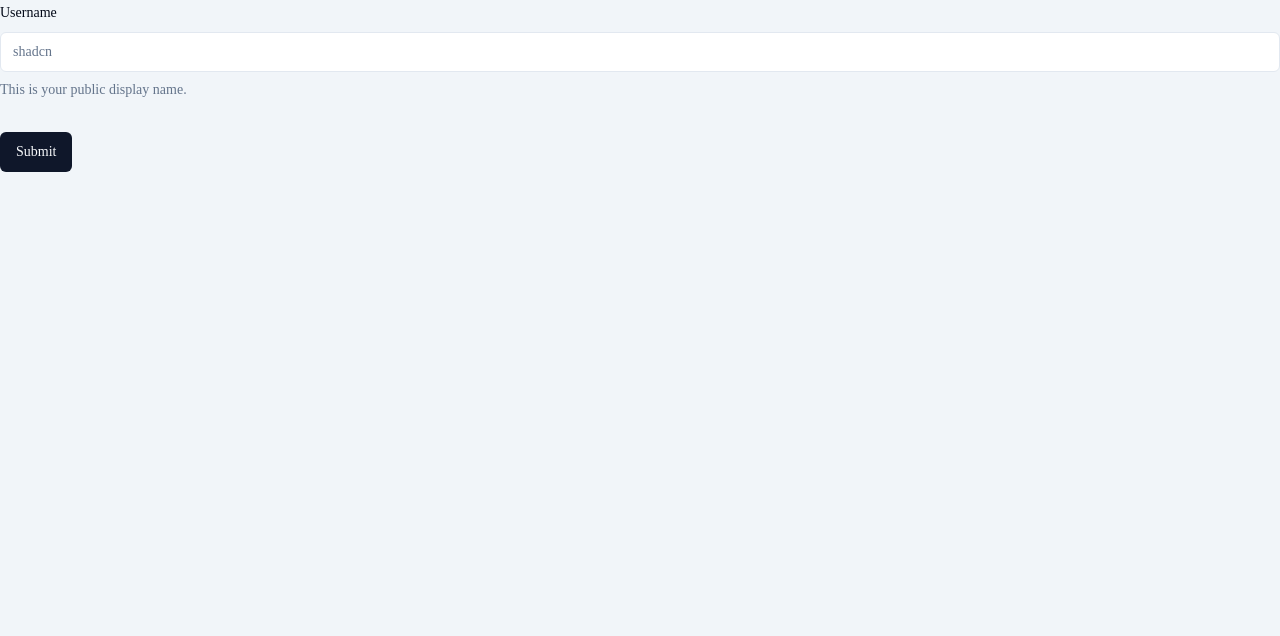
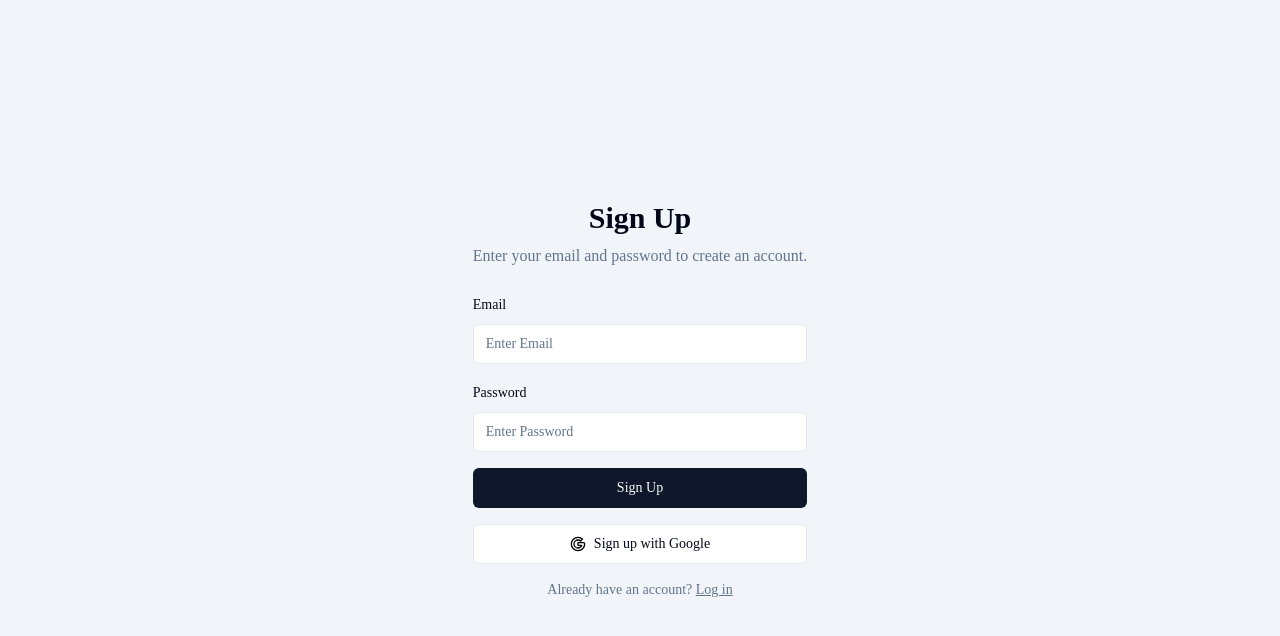
Before and after one commit to pky1341/webchat, a Next.js app: page /sign-up in a window 1280 px wide. Shown: the top 636 px of the page. Built offline with nearby package versions, Linux system fonts and the light colour scheme.

Commit message:
new things

```diff
--- a/package.json
+++ b/package.json
@@ -17,6 +17,7 @@
     "class-variance-authority": "^0.7.0",
     "clsx": "^2.1.1",
     "lucide-react": "^0.397.0",
+    "mongoose": "^8.4.4",
     "next": "14.2.4",
     "next-themes": "^0.3.0",
     "react": "^18",
--- a/src/app/(auth)/sign-up/page.tsx
+++ b/src/app/(auth)/sign-up/page.tsx
@@ -1,7 +1,7 @@
 "use client";
-import { useForm } from 'react-hook-form';
-import { zodResolver } from '@hookform/resolvers/zod';
-import { Button } from '@/components/ui/button';
+import { useForm } from "react-hook-form";
+import { zodResolver } from "@hookform/resolvers/zod";
+import { Button } from "@/components/ui/button";
 import {
     Form,
     FormControl,
@@ -10,55 +10,97 @@ import {
     FormItem,
     FormLabel,
     FormMessage,
-} from "@/components/ui/form"
-import { Input } from '@/components/ui/input';
-import { signUpSchema } from '@/schemas/signUpSchema';
+} from "@/components/ui/form";
+import { Input } from "@/components/ui/input";
+import { signUpSchema } from "@/schemas/signUpSchema";
 import Link from "next/link";
+import { z } from "zod";
 
 export default function SignUpForm() {
-    const form = useForm({
+    const form = useForm<z.infer<typeof signUpSchema>>({
         resolver: zodResolver(signUpSchema),
         defaultValues: {
-            email: '',
-            password: '',
+            email: "",
+            password: "",
         },
     });
 
-    const onSubmit=async ()=>{
+    const onSubmit = async (data: z.infer<typeof signUpSchema>) => {
         try {
-            await form.handleSubmit(onSubmit);
-
+            const res = await fetch('/api/sign-up', {
+                method: 'POST',
+                headers: {
+                    'Content-Type': 'application/json'
+                },
+                body: JSON.stringify(data)
+            });
+            console.log(res);
         } catch (error) {
-            // error logic
+            console.error(error);
         }
-    }
+    };
 
     return (
+        <div className="container flex h-screen justify-center items-center">
+            <div className="mx-auto max-w-[400px] space-y-6">
+                <div className="space-y-2 text-center">
+                    <h1 className="text-3xl font-bold">Sign Up</h1>
+                    <p className="text-muted-foreground">
+                        Enter your email and password to create an account.
+                    </p>
+                </div>
                 <Form {...form}>
-            <form onSubmit={form.handleSubmit(onSubmit)} className="space-y-8">
+                    <form onSubmit={form.handleSubmit(onSubmit)} className="space-y-4">
                         <FormField
                             control={form.control}
                             name="email"
                             render={({ field }) => (
                                 <FormItem>
-                            <FormLabel>Username</FormLabel>
+                                    <FormLabel htmlFor="email">Email</FormLabel>
                                     <FormControl>
-                                <Input placeholder="shadcn" {...field} />
+                                        <Input
+                                            id="email"
+                                            type="email"
+                                            placeholder="Enter Email"
+                                            {...field}
+                                        />
                                     </FormControl>
-                            <FormDescription>
-                                This is your public display name.
-                            </FormDescription>
                                     <FormMessage />
                                 </FormItem>
                             )}
                         />
-                <Button type="submit">Submit</Button>
+                        <FormField
+                            control={form.control}
+                            name="password"
+                            render={({ field }) => (
+                                <FormItem>
+                                    <FormLabel htmlFor="password">Password</FormLabel>
+                                    <FormControl>
+                                        <Input id="password" type="password" placeholder="Enter Password" {...field} />
+                                    </FormControl>
+                                    <FormMessage />
+                                </FormItem>
+                            )}
+                        />
+                        <Button type="submit" className="w-full">
+                            Sign Up
+                        </Button>
+                        <Button variant="outline" className="w-full">
+                            <GoogleIcon className="mr-2 h-4 w-4" />
+                            Sign up with Google
+                        </Button>
+                        <div className="text-center text-sm text-muted-foreground">
+                            Already have an account?{" "}
+                            <Link href="#" className="underline" prefetch={false}>
+                                Log in
+                            </Link>
+                        </div>
                     </form>
                 </Form>
+            </div>
+        </div>
     );
 }
-
-
 
 const GoogleIcon = (props: React.SVGAttributes<SVGSVGElement>) => {
     return (
@@ -71,20 +113,12 @@ const GoogleIcon = (props: React.SVGAttributes<SVGSVGElement>) => {
             {...props}
         >
             <path
-                d="M21.8055 10.0415H21V10H12V14H17.6515C16.827 16.3285 14.6115 18 12 18C8.6865 18 6 15.3135 6 12C6 8.6865 8.6865 6 12 6C13.5295 6 14.921 6.577 15.9805 7.5195L18.809 4.691C16.9765 3.0265 14.6115 2 12 2C6.4775 2 2 6.4775 2 12C2 17.5225 6.4775 22 12 22C17.5225 22 22 17.5225 22 12C22 11.3295 21.931 10.675 21.8055 10.0415Z"
-                fill="#4285F4"
-            />
-            <path
-                d="M3.15503 7.3455L6.6645 10.2039C7.7105 8.0865 9.6255 6.5 12 6.5C13.4825 6.5 14.8395 7.0265 15.9805 7.9805L18.7455 5.1455C16.9765 3.5115 14.6115 2.5 12 2.5C7.9025 2.5 4.4455 5.1865 3.15503 7.3455Z"
-                fill="#EA4335"
-            />
-            <path
-                d="M12 21.5C14.6225 21.5 16.9805 20.4855 18.7455 18.8545L15.1305 15.5395C14.0795 16.4095 13.0625 16.9 12 16.9C9.6255 16.9 7.7105 15.3115 6.6685 13.1925L3.1865 16.1115C4.4825 18.5115 7.9025 21.5 12 21.5Z"
-                fill="#34A853"
-            />
-            <path
-                d="M21.8055 10.0415H21V10H12V14H17.6515C17.1615 15.2215 16.1165 16.1925 14.8255 16.7115L18.7455 18.8545C18.1305 19.321 21 17 21 12C21 11.3295 21.031 10.675 21.8055 10.0415Z"
-                fill="#FBBC05"
+                d="M21 10H12V14H17.6C16.8 16.4 14.5 18 12 18C8.7 18 6 15.3 6 12C6 8.7 8.7 6 12 6C13.5 6 14.9 6.6 15.9 7.5L18.8 4.7C16.9 3 14.5 2 12 2C6.5 2 2 6.5 2 12C2 17.5 6.5 22 12 22C17.5 22 22 17.5 22 12C22 11.3 21.9 10.7 21 10Z"
+                fill="#fff"
+                stroke="#000"
+                strokeWidth="2"
+                strokeLinecap="round"
+                strokeLinejoin="round"
             />
         </svg>
     );
--- /dev/null
+++ b/src/lib/mongoDB.ts
@@ -0,0 +1,25 @@
+import mongoose from "mongoose";
+
+type connectionObject= {
+    isConnected?:number;
+}
+
+const connection:connectionObject={};
+
+async function mongoDB(){
+    if(connection.isConnected){
+        console.log('Already connected to the database');
+        return;
+    }
+    try{
+        const db=await mongoose.connect(process.env.MONGODB_URI || '');
+
+        connection.isConnected=db.connections[0].readyState;
+
+        console.log('Database connected successfully');
+    }
+    catch(err){
+            console.log(`Database Connection Is Failed ${err}`);
+            process.exit();
+    }
+}
--- a/src/model/User.ts
+++ b/src/model/User.ts
@@ -0,0 +1,62 @@
+import mongoose, { Schema, Document } from "mongoose";
+
+export interface User extends Document {
+    username: string;
+    email: string;
+    password: string;
+    avatar: string;
+    otpCode: number;
+    otpCodeExpiry: Date;
+    isVerified: boolean;
+    created_at: Date;
+    updated_at: Date;
+}
+
+const UserSchema: Schema<User> = new mongoose.Schema({
+    username: {
+        type: String,
+        required: [true, "Username is required"],
+        trim: true,
+        unique: true,
+    },
+    email: {
+        type: String,
+        required: [true, "Email is required"],
+        trim: true,
+        unique: true,
+        match: [/.+\@.+\..+/, "Please use a valid email address"],
+    },
+    password: {
+        type: String,
+        required: [true, "Password is required"],
+        minlength: [6, "Password must be at least 6 characters long"],
+    },
+    otpCode: {
+        type: Number,
+        required: true,
+        default: null,
+        minlength: [4, "otp code must be 4 digit"],
+        select: false
+    },
+    otpCodeExpiry: {
+        type: Date,
+        required: true,
+    },
+    isVerified: {
+        type: Boolean,
+        required: true,
+        default: false,
+    },
+    created_at: {
+        type: Date,
+        default: Date.now,
+    },
+    updated_at: {
+        type: Date,
+        default: Date.now,
+    },
+});
+
+const UserModel=(mongoose.models.User as mongoose.Model<User>) || mongoose.model<User>('User',UserSchema);
+
+export default UserModel;
```
Also changed, not shown: src/app/api/sign-up/route.ts (added), 1 other file (tests, documents, lock files or other folders). Lines whose indentation alone changed are shown as unchanged.
